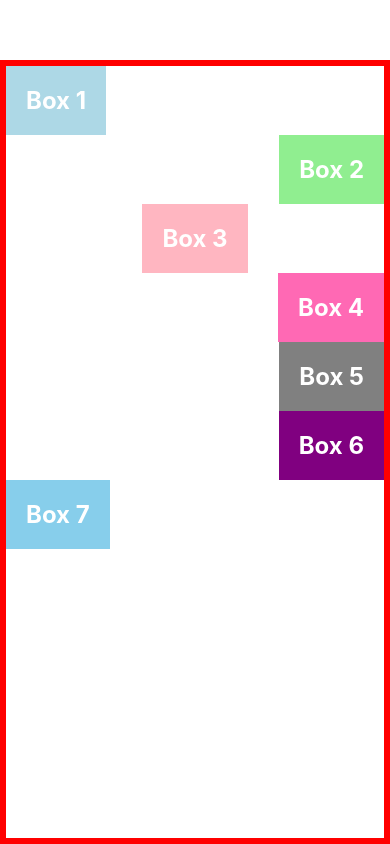
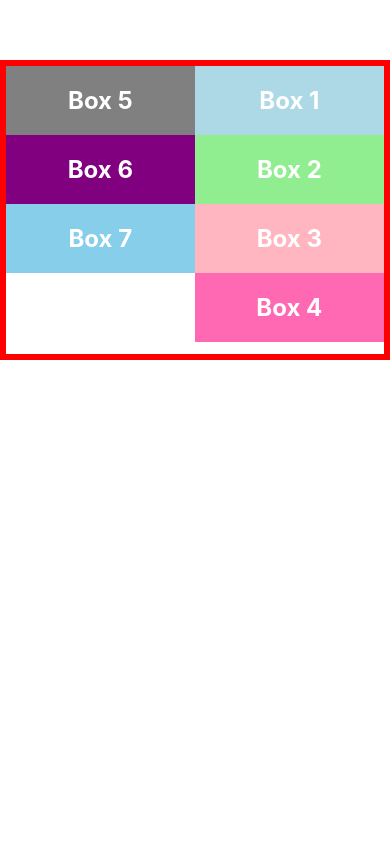
Before and after one commit to sudhir-tiwari2002/ReactNativeLayout, a React Native app: screen / in a window 390 px wide. Built offline with nearby package versions, Linux system fonts and the light colour scheme.

Commit message:
flex wrap

```diff
--- a/App.js
+++ b/App.js
@@ -7,28 +7,31 @@ export default function App() {
 
     // </View>
     <View style={styles.container}>
-      <Box style={{ backgroundColor: "lightblue" , alignSelf: "flex-start" }}>Box 1</Box>
-      <Box style={{ backgroundColor: "lightgreen" ,alignSelf:"flex-end"  }}>Box 2</Box>
-      <Box style={{ backgroundColor: "lightpink" , alignSelf:"center"}}>Box 3</Box>
-      <Box style={{ backgroundColor: "hotpink" , alignSelf:"strech"}}>Box 4</Box>
-      <Box style={{ backgroundColor: "gray" , alignSelf:"auto"}}>Box 5</Box>
+      <Box style={{ backgroundColor: "lightblue" , }}>Box 1</Box>
+      <Box style={{ backgroundColor: "lightgreen" , }}>Box 2</Box>
+      <Box style={{ backgroundColor: "lightpink" , }}>Box 3</Box>
+      <Box style={{ backgroundColor: "hotpink" , }}>Box 4</Box>
+      <Box style={{ backgroundColor: "gray" , }}>Box 5</Box>
       <Box style={{ backgroundColor: "purple" }}>Box 6</Box>
-      <Box style={{ backgroundColor: "skyblue",alignSelf:"baseline" }}>Box 7</Box>
+      <Box style={{ backgroundColor: "skyblue", }}>Box 7</Box>
     </View>
   );
 }
 
 const styles = StyleSheet.create({
   container: {
-    flex:1,
-
+    // flex:1,
+    // flexWrap:"nowrap", // this is the default value
+    // flexWrap:"wrap",
+    flexWrap:"wrap-reverse",
+    height:300,
     // flexDirection:"row",
     // justifyContent:"space-between",
     // alignItems:"baseline",
     // alignItems:"center",
     // alignItems:"flex-end",
     // alignItems:"flex-start",
-    alignItems:"flex-end", // align self is depend on the align item position
+    // alignItems:"flex-end", // align self is depend on the align item position
     marginTop: 60,
     borderWidth: 6,
     borderColor: "red",
```
